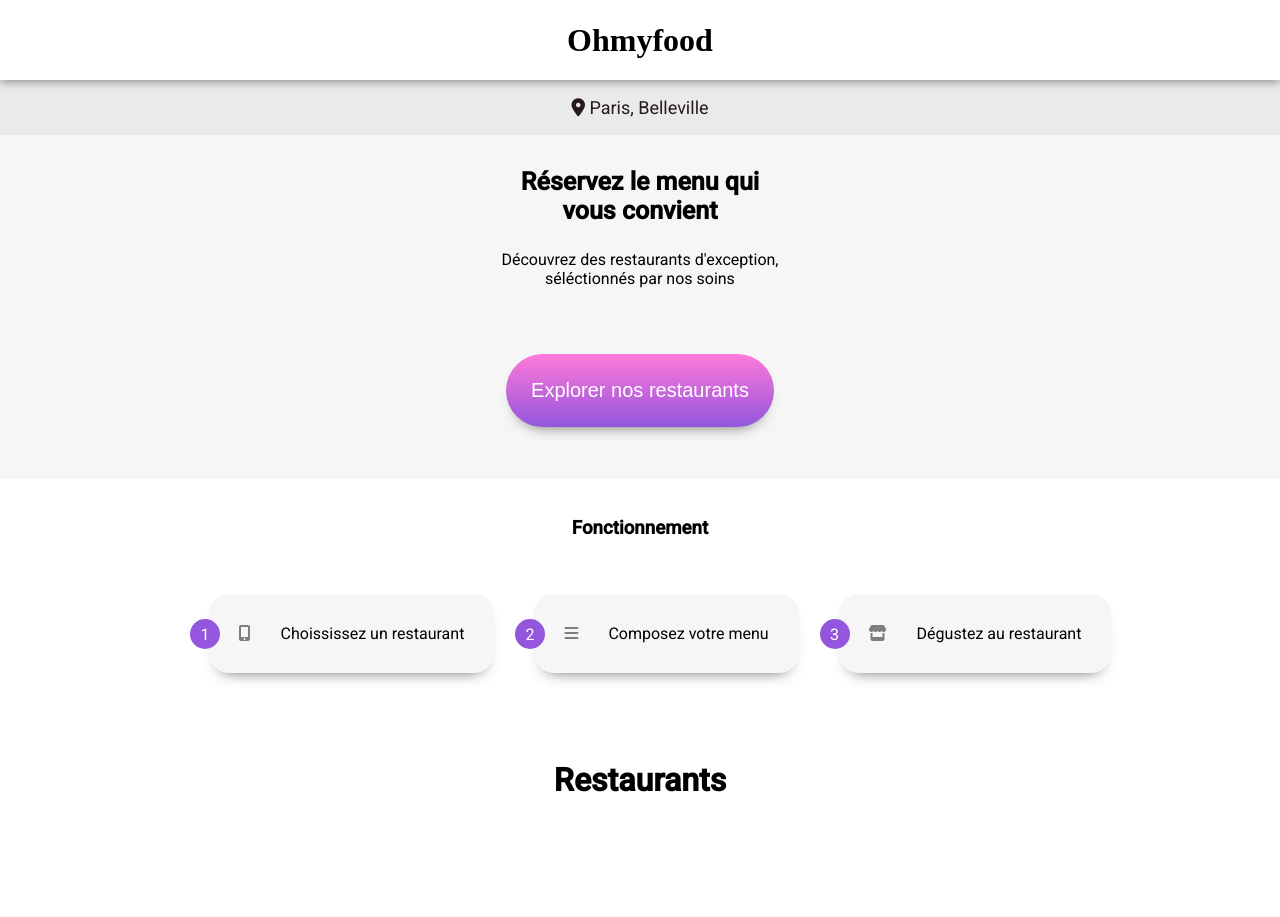
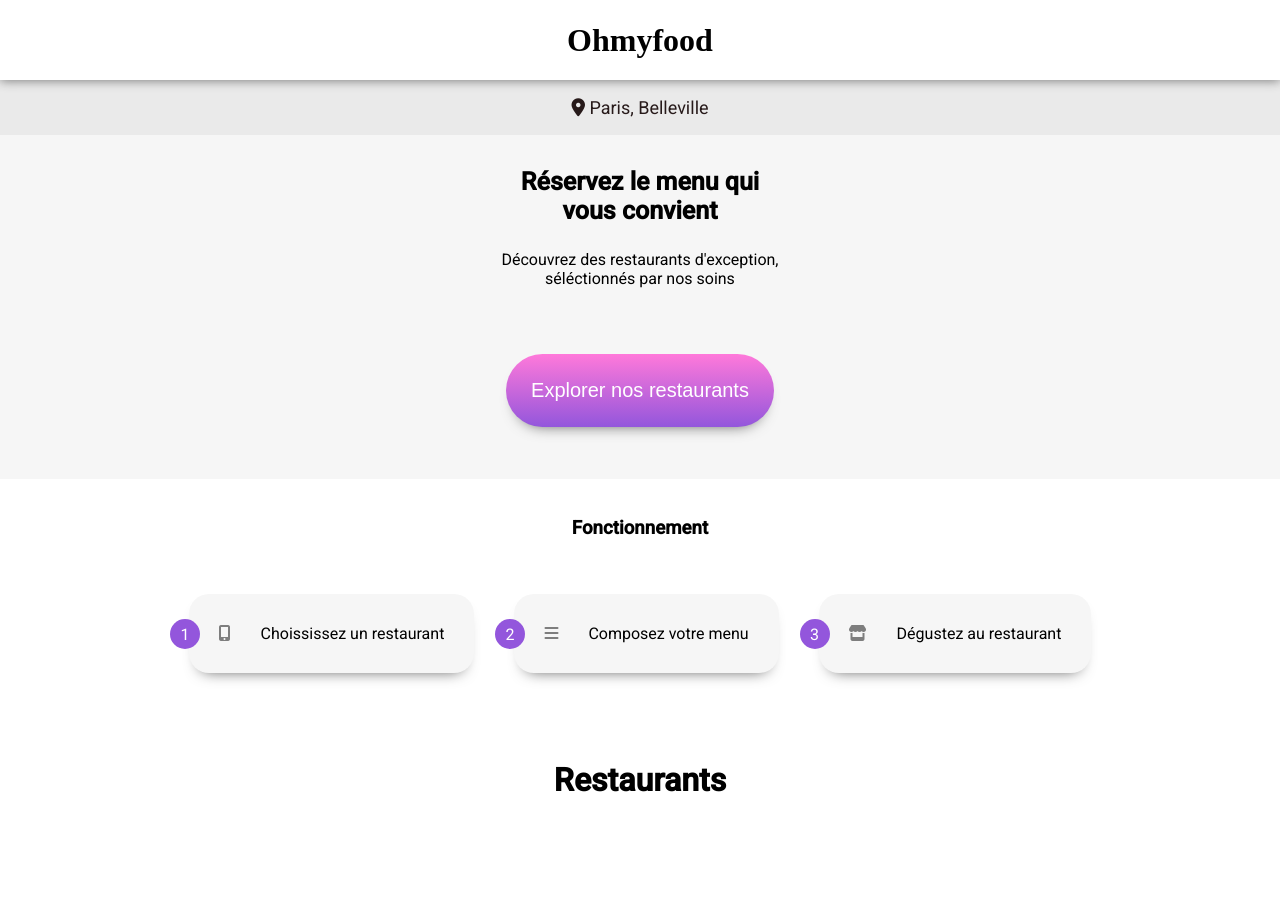
Before and after one commit to RLNao/ohmyfoodprojet3rl.github.io, a Jekyll site: the page index.html, which Jekyll copies as it is, in a window 1280 px wide. Shown: the top 917 px of the page. Built offline with Jekyll 4.4.1, drawn with Linux system fonts in a browser that asks for light colours; nearby versions of some CDN libraries; some web fonts are replaced; grey boxes are pictures that could not be loaded.

Commit message:
correctionp3

```diff
--- a/index.html
+++ b/index.html
@@ -141,7 +141,7 @@
                 <li><a href="#"> <i class="fa-solid fa-utensils"></i> Proposer un restaurant </a></li>
                 <li> <a href="#"><i class="fa-solid fa-handshake-angle"></i>Devenir partenaire </a></li>
                 <li> <a href="#">Mentions Légales </a></li>
-                <li> <a href="#">Contact </a></li>
+                <li> <a href="mailto:no-one@snai1mai1.com?subject=Nous Contacter">Contact</a></li>
             </ul>
 
         </div>
--- a/indexfourth.html
+++ b/indexfourth.html
@@ -185,7 +185,6 @@
 
 
     </div>
-  </div>
 
     <footer>
       <div class="foot">
@@ -194,10 +193,13 @@
           <li><a href="#"> <i class="fa-solid fa-utensils"></i> Proposer un restaurant </a></li>
           <li> <a href="#"><i class="fa-solid fa-handshake-angle"></i>Devenir partenaire </a></li>
           <li> <a href="#">Mentions Légales </a></li>
-        <li> <a href="#">Contact </a></li>
+          <li> <a href="mailto:no-one@snai1mai1.com?subject=Nous Contacter">Contact</a></li>
         </ul>
 
       </div>
     </footer>
+  </div>
+
+
 
 </body>
--- a/sass/base.scss
+++ b/sass/base.scss
@@ -34,7 +34,6 @@
     border-bottom-color: $primarypurple;
     border-radius: 50%;
     display: inline-block;
-    box-sizing: border-box;
     animation: loader 2s linear forwards;
   }
 }
--- a/sass/layout/mainsecond.scss
+++ b/sass/layout/mainsecond.scss
@@ -73,6 +73,8 @@
         }
 
         span {
+          position: relative;
+          bottom: 15px;
           display: flex;
           justify-content: flex-end;
           font-size: 16px;
@@ -147,7 +149,7 @@
     margin: 0;
     border-bottom: 5px solid $softgreen;
     width: 50px;
-    padding: 5px;
+
     margin: 10px;
     margin-right: 90%;
   }
--- a/sass/layout/section.scss
+++ b/sass/layout/section.scss
@@ -16,6 +16,7 @@
       @include centered;
       flex-wrap: wrap;
       width: 100%;
+      padding: 0;
     }
 
     @media (min-width: 679px) and (max-width: 983px) {
--- a/style.css
+++ b/style.css
@@ -33,7 +33,6 @@
   border-bottom-color: #9356dc;
   border-radius: 50%;
   display: inline-block;
-  box-sizing: border-box;
   animation: loader 2s linear forwards;
 }
 
@@ -127,6 +126,7 @@
   justify-content: center;
   flex-wrap: wrap;
   width: 100%;
+  padding: 0;
 }
 @media (min-width: 679px) and (max-width: 983px) {
   .secondary-section__list ol {
@@ -208,7 +208,7 @@
     display: flex;
     width: 50%;
     flex-wrap: wrap;
-    flex-direction: row;
+    flex-direction: column;
   }
 }
 .main-container__box a {
@@ -264,8 +264,8 @@
 }
 @media (min-width: 983px) {
   .main-container figcaption {
-    padding-left: 50px;
-    font-size: 30px;
+    padding-left: 0px;
+    font-size: 20px;
     display: flex;
     align-items: center;
   }
@@ -275,7 +275,7 @@
 }
 @media (min-width: 983px) {
   .main-container span {
-    padding-left: 90px;
+    padding-left: 30px;
   }
 }
 
@@ -485,6 +485,8 @@
   font-size: 15px;
 }
 .menucontainer__box__part__whitebox span {
+  position: relative;
+  bottom: 15px;
   display: flex;
   justify-content: flex-end;
   font-size: 16px;
@@ -542,7 +544,6 @@
   margin: 0;
   border-bottom: 5px solid #99e2d0;
   width: 50px;
-  padding: 5px;
   margin: 10px;
   margin-right: 90%;
 }
```
Also changed, not shown: indexfifth.html (+4 -3 lines), indexsecond.html (+7 -3 lines), indexthird.html (+7 -3 lines), sass/layout/main.scss (+4 -4 lines), 1 other file. Lines whose indentation alone changed are shown as unchanged.
